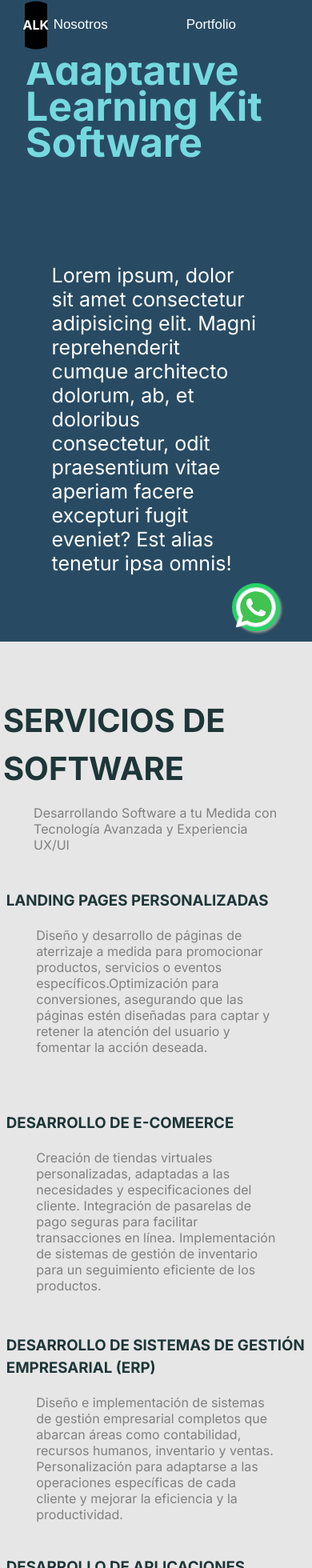
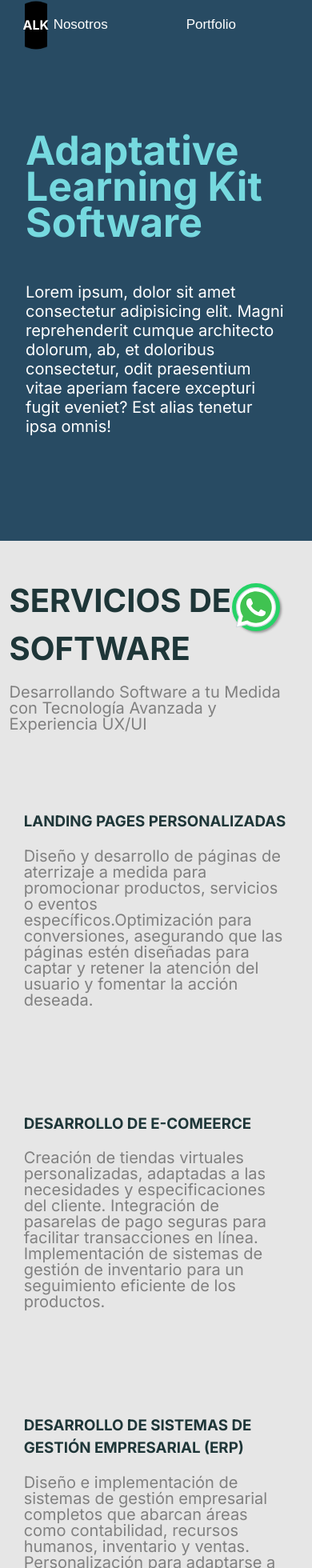
Before and after one commit to alejoborracci21/ALK-Software, a Next.js app: page / in a window 390 px wide. Shown: the part 15-1975 px from the top of the page at 80% size. Built offline with nearby package versions, Linux system fonts and the light colour scheme.

Commit message:
responsive

```diff
--- a/src/app/pagestyles.module.css
+++ b/src/app/pagestyles.module.css
@@ -332,11 +332,11 @@ line-height: 1.5em;
     }
 }
 
-/* Para dispositivos con una resolución de 360 x 640 px o inferior */
-@media only screen and (max-width: 376px) {
+@media only screen and (min-width: 430px) {
     .page1 {
         width: 100%;
-        height: 90vh;
+        height: 80vh;
+        padding-top: 10vh;
     }
 
     .right{
@@ -344,7 +344,9 @@ line-height: 1.5em;
     }
 
     .title {
-        margin-top: 10%;
+        margin-top: 15%;
+        margin-bottom: 0;
+        padding: 0;
 
     }
 
@@ -354,16 +356,21 @@ line-height: 1.5em;
 
     .pp,
     .p {
-        width: 80%;
-        margin: auto;
+        width: 100%;
+        font-size: 20px;
+
     }
     .page2{
         width: 100%;
-        height: 190vh;
+        height: 230vh;
+        padding: 2%;
+        box-sizing: border-box;
     }
     .services{
         width: 100%;
-        height: 70%;
+        height: 80%;
+        padding: 4%;
+        box-sizing: border-box;
     }
 
     .service {
@@ -377,3 +384,110 @@ line-height: 1.5em;
         line-height: 2em;
     }
 }
+
+@media only screen and (max-width: 420px) {
+    .page1 {
+        width: 100%;
+        height: 80vh;
+        padding-top: 10vh;
+    }
+
+    .right{
+        display: none;
+    }
+
+    .title {
+        margin-top: 15%;
+        margin-bottom: 0;
+        padding: 0;
+
+    }
+
+    .title h1 {
+        font-size: 50px;
+    }
+
+    .pp,
+    .p {
+        width: 100%;
+        font-size: 20px;
+
+    }
+    .page2{
+        width: 100%;
+        height: 230vh;
+        padding: 2%;
+        box-sizing: border-box;
+    }
+    .services{
+        width: 100%;
+        height: 80%;
+        padding: 4%;
+        box-sizing: border-box;
+    }
+
+    .service {
+        width: 100%;
+    }
+.h3{
+    line-height: 1.5em;
+}
+    .title2 {
+        width: 100%;
+        line-height: 2em;
+    }
+}
+
+/* Para dispositivos con una resolución de 360 x 640 px o inferior */
+@media only screen and (max-width: 376px) {
+    .page1 {
+        width: 100%;
+        height: 110vh;
+        padding-top: 10vh;
+    }
+
+    .right{
+        display: none;
+    }
+
+    .title {
+        margin-top: 15%;
+        margin-bottom: 0;
+        padding: 0;
+
+    }
+
+    .title h1 {
+        font-size: 50px;
+    }
+
+    .pp,
+    .p {
+        width: 100%;
+        font-size: 20px;
+
+    }
+    .page2{
+        width: 100%;
+        height: 230vh;
+        padding: 2%;
+        box-sizing: border-box;
+    }
+    .services{
+        width: 100%;
+        height: 80%;
+        padding: 4%;
+        box-sizing: border-box;
+    }
+
+    .service {
+        width: 100%;
+    }
+.h3{
+    line-height: 1.5em;
+}
+    .title2 {
+        width: 100%;
+        line-height: 2em;
+    }
+}
```
